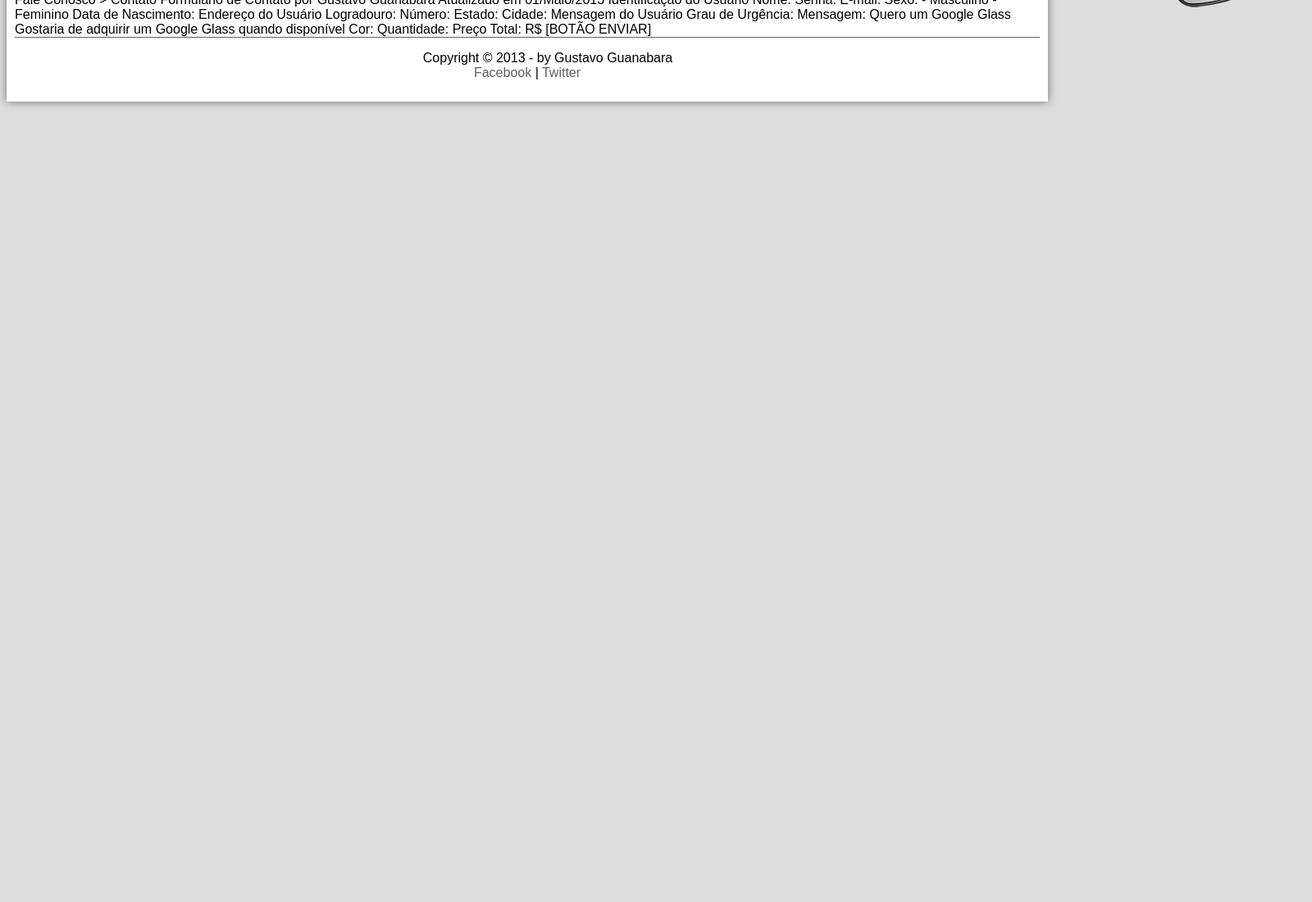
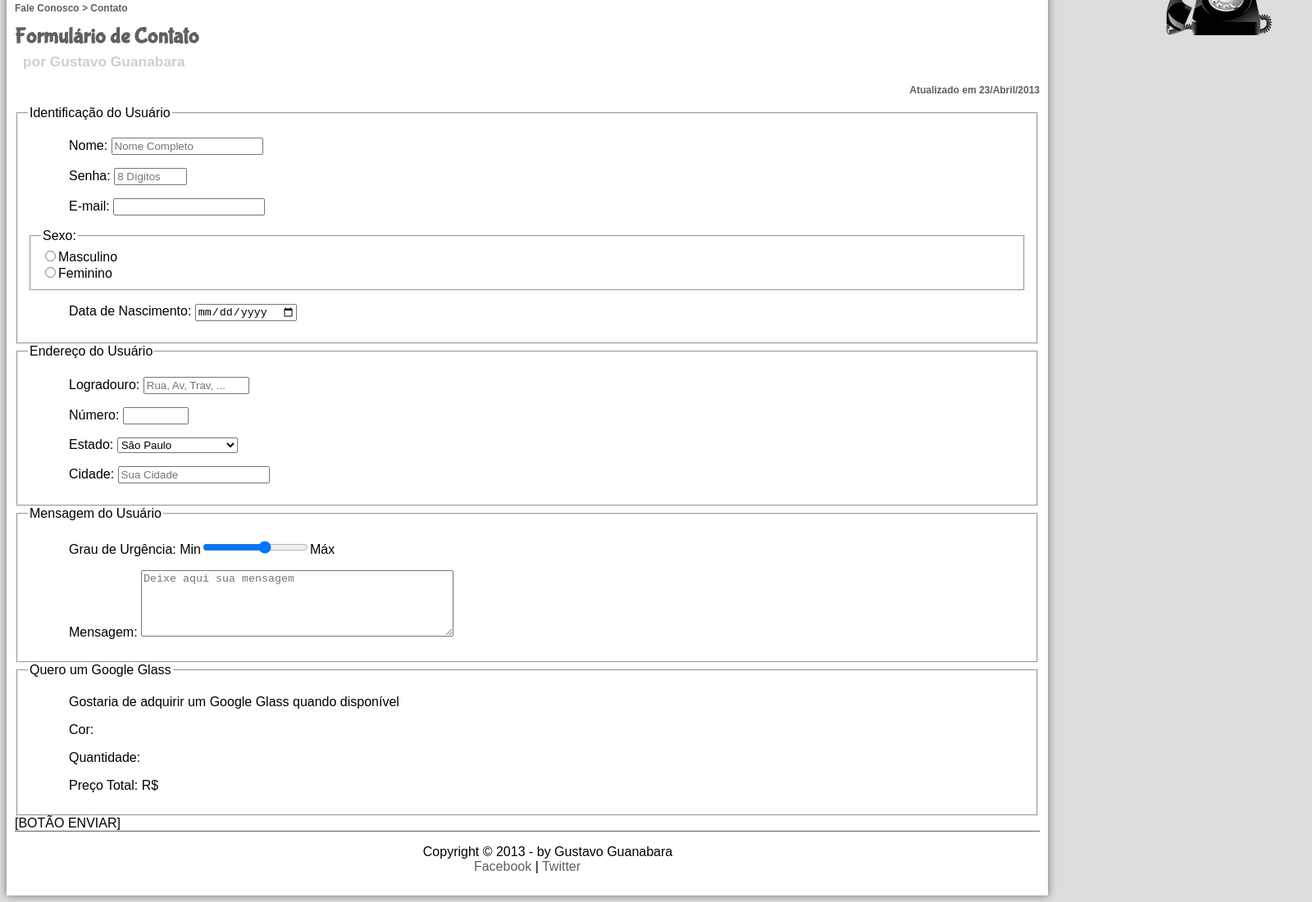
Before and after one commit to Luis-hans/projeto-glass-html5, a plain HTML site: page fale-conosco.html in a window 1280 px wide. Shown: the part 185-1286 px from the top of the page at 82% size, 1600 px wide, since content can reach past the window. Before the commit the page ends 800 px from the top, so only its background shows below. Drawn offline with Linux system fonts and the light colour scheme.

Commit message:
ADD Formulário

```diff
--- a/fale-conosco.html
+++ b/fale-conosco.html
@@ -5,6 +5,7 @@
   <meta charset="utf-8">
   <title>Tudo sobre Google Glass</title>
   <link rel="stylesheet" href="_css/estilo.css">
+  <link rel="stylesheet" href="_css/form.css">
 </head>
 <script language="javascript" src="_javascript/funcoes.js"></script>
 
@@ -17,7 +18,7 @@
         <h2>A revolução do Google está chegando</h2>
       </hgroup>
 
-      <img id="icone" src="_imagens/glass-oculos-preto-peq.png">
+      <img id="icone" src="_imagens/contato.png">
       <nav id="menu">
         <h1>Menu Principal</h1>
         <ul>
@@ -30,39 +31,108 @@
       </nav>
     </header>
 
-    Fale Conosco > Contato
-    Formulário de Contato
-    por Gustavo Guanabara
-    Atualizado em 01/Maio/2013
+    <section id="corpo-full">
+      <article id="noticia-principal">
+        <header id="cabecalho-artigo">
+          <hgroup>
+            <h3>Fale Conosco > Contato</h3>
+            <h1>Formulário de Contato</h1>
+            <h2>por Gustavo Guanabara</h2>
+            <h3 class="direita">Atualizado em 23/Abril/2013</h3>
+          </hgroup>
+        </header>
+        <form method="post" id="fContato" action="mailto:contato@cursoemvideo.com">
+          <fieldset id="usuario">
+            <legend>Identificação do Usuário</legend>
+            <p>
+              <label for="cNome">Nome:</label>
+              <input type="text" name="tNome" id="cNome" size="20" maxlength="30" placeholder="Nome Completo">
+            </p>
+            <p>
+              <label for="cSenha">Senha:</label>
+              <input type="password" name="tSenha" id="cSenha" size="8" maxlength="8" placeholder="8 Dígitos">
+            </p>
+            <p>
+              <label for="cMail">E-mail:</label>
+              <input type="email" name="tMail" id="cMail" size="20" maxlength="40">
+            </p>
+            <fieldset id="sexo">
+              <legend>Sexo:</legend>
+                <input type="radio" name="tSexo" id="cMasc"><label for="cMasc">Masculino</label><br/>
+                <input type="radio" name="tSexo" id="cFem"><label for="cFem">Feminino</label>
+            </fieldset>
+            <p>
+              <label for="cNasc">Data de Nascimento:</label>
+              <input type="date" name="tNasc" id="cNasc">
+            </p>
+          </fieldset>
+          <fieldset id="endereco">
+            <legend>Endereço do Usuário</legend>
+            <p>
+              <label for="cRua">Logradouro:</label>
+              <input type="text" name="tRua" id="cRua" size="13" maxlength="80" placeholder="Rua, Av, Trav, ...">
+            </p>
+            <p>
+              <label for="cNum">Número:</label>
+              <input type="number" name="tNum" id="cNum" min="0" max="99999">
+            </p>
+            <p>
+              <label for="cEst">Estado:</label>
+              <select name="tEst" id="cEst">
+                <optgroup label="Região Sudeste">
+                  <option value="RJ">Rio de Janeiro</option>
+                  <option value="SP" selected>São Paulo</option>
+                  <option value="MG">Minas Gerais</option>
+                </optgroup>
+                <optgroup label="Região Sul">
+                  <option value="PR">Paraná</option>
+                  <option value="SC">Santa Catarina</option>
+                  <option value="RS">Rio Grande do Sul</option>
+                </optgroup>
+              </select>
+            </p>
+            <p>
+              <label for="cCid">Cidade:</label>
+              <input type="text" name="tCid" id="cCid" maxlength="40" size="20" placeholder="Sua Cidade" list="cidades">
+            </p>
+            <datalist id="cidades">
+              <option value="Rio de Janeiro"></option>
+              <option value="Nova Iguaçu"></option>
+              <option value="Niterói"></option>
+              <option value="Belford Roxo"></option>
+            </datalist>
+          </fieldset>
+          <fieldset id="mensagem">
+            <legend>Mensagem do Usuário</legend>
+            <p>
+              <label for="cUrg">Grau de Urgência:</label>
+              Min<input type="range" name="tUrg" id="cUrg" min="0" max="10" step="2">Máx
+            </p>
+            <p>
+              <label for="cMsg">Mensagem:</label>
+              <textarea name="tMsg" id="cMsg" cols="45" rows="5" placeholder="Deixe aqui sua mensagem"></textarea>
+            </p>
+          </fieldset>
+          <fieldset id="pedido">
+            <legend>Quero um Google Glass</legend>
+            <p>
+              <label for="cRed">Gostaria de adquirir um Google Glass quando disponível</label>
+            </p>
+            <p>
+              <label for="cCor">Cor:</label>
+            </p>
+            <p>
+              <label for="cQtd">Quantidade:</label>
+            </p>
+            <p>
+              <label for="cTot">Preço Total: R$</label>
+            </p>
+          </fieldset>
 
-    Identificação do Usuário
-    Nome:
-    Senha:
-    E-mail:
-    Sexo:
-    - Masculino
-    - Feminino
-    Data de Nascimento:
-
-    Endereço do Usuário
-    Logradouro:
-    Número:
-    Estado:
-    Cidade:
-
-    Mensagem do Usuário
-    Grau de Urgência:
-    Mensagem:
-
-    Quero um Google Glass
-    Gostaria de adquirir um Google Glass quando disponível
-    Cor:
-    Quantidade:
-    Preço Total: R$
-
-
-    [BOTÃO ENVIAR]
-
+          [BOTÃO ENVIAR]
+        </form>
+      </article>
+    </section>
     <footer id="rodape">
       <p>Copyright &copy; 2013 - by Gustavo Guanabara <br />
         <a href="http://facebook.com/cursosemvideo" target="_blank"> Facebook</a> |
```
